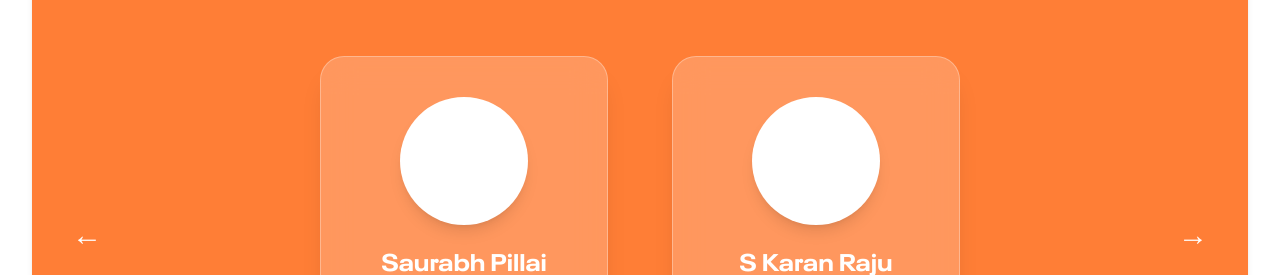
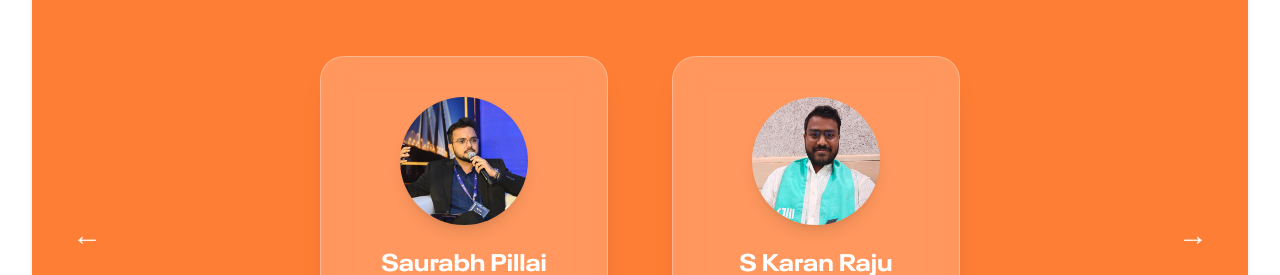
Before and after one commit to ishan-crd/Edwance.ai, a Next.js app: page / in a window 1280 px wide. Shown: the part 2739-3014 px from the top of the page. Built offline with nearby package versions, Linux system fonts and the light colour scheme.

Commit message:
Fixed image on home page

```diff
--- a/src/app/page.tsx
+++ b/src/app/page.tsx
@@ -282,7 +282,11 @@ export default function Home() {
                       onClick={() => handleProfileClick(member.profileId)}
                       className="bg-white/20 backdrop-blur-lg border border-white/30 text-white text-center px-8 py-10 rounded-3xl shadow-xl w-72 cursor-pointer hover:bg-white/30 hover:scale-105 transition-all duration-300"
                     >
-                      <div className="bg-white w-32 h-32 rounded-full mb-6 mx-auto shadow-lg" />
+                      <img
+                        src={member.image}
+                        alt={member.name}
+                        className="w-32 h-32 object-cover rounded-full mb-6 mx-auto shadow-lg"
+                      />
                       <div className="text-2xl font-plak font-bold mb-2">
                         {member.name}
                       </div>
```
